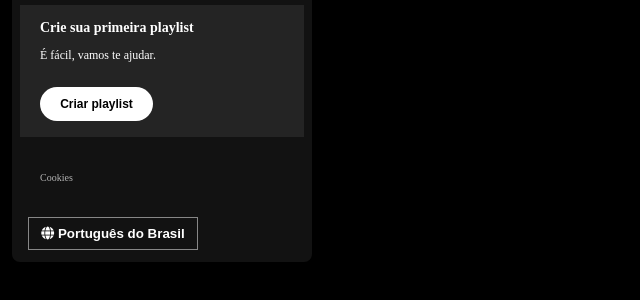
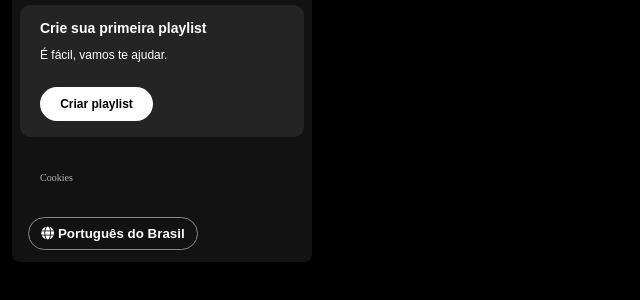
Before and after one commit to LucasDevRJ/spotify-imersao-alura, a plain HTML site: page index.html in a window 1280 px wide. Shown: the part 252-552 px from the top of the page, 0-640 px from the left. Drawn offline with Linux system fonts and the light colour scheme.

Commit message:
mais estilizações das seções.

```diff
--- a/styles.css
+++ b/styles.css
@@ -100,6 +100,7 @@ body {
     font-size: 14px;
     margin: 8px 0;
     padding: 16px 20px;
+    border-radius: 10px;
 }
 
 .section-playlist .section-playlist__content {
@@ -110,6 +111,7 @@ body {
 .section-playlist__content .text {
     padding-bottom: 14px;
     color: #fff;
+    font-family: "DM Sans", sans-serif;
 }
 
 .section-playlist__content .title {
@@ -164,4 +166,5 @@ body {
     width: 170px;
     margin: 8px;
     padding: 8px;
+    border-radius: 20px;
 }
```
